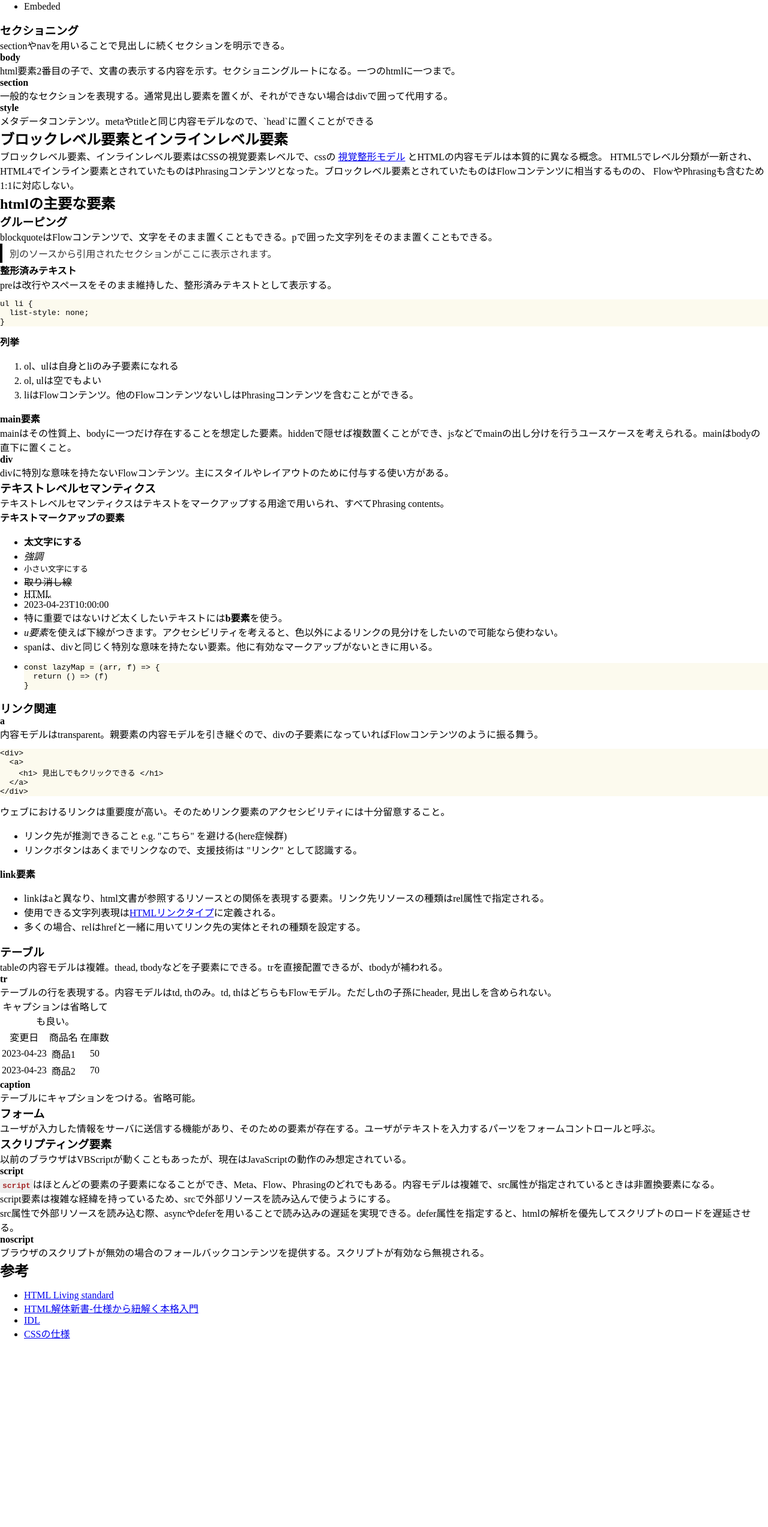
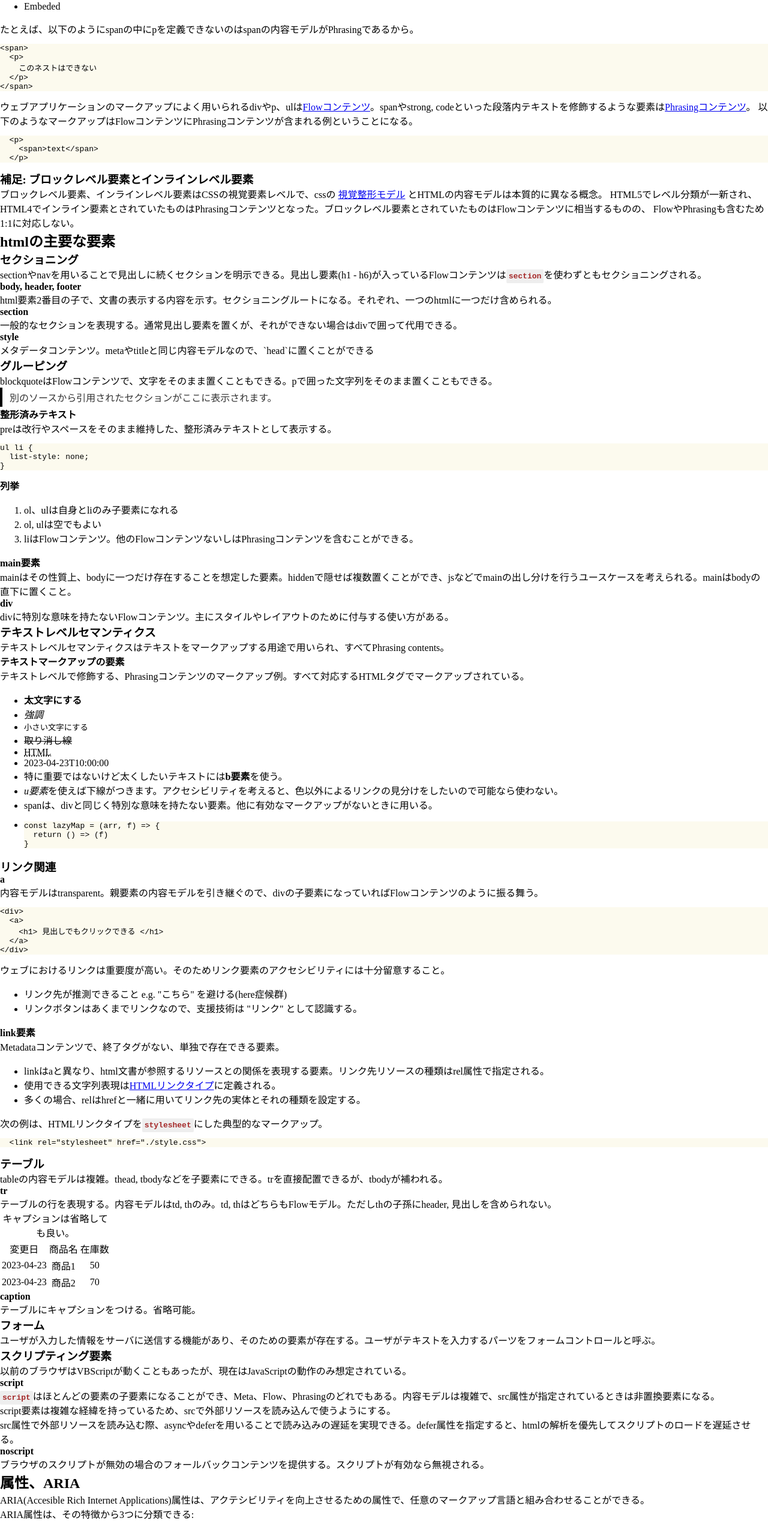
Before and after one commit to simonNozaki/html-language-specs, a plain HTML site: page index.html in a window 1280 px wide. Shown: the part 252-2797 px from the top of the page at 60% size. Before the commit the page ends 2502 px from the top, so only its background shows below. Drawn offline with Linux system fonts and the light colour scheme.

Commit message:
サンプルコード、メモの追加

```diff
--- a/index.html
+++ b/index.html
@@ -31,33 +31,48 @@
           <li>Interactive</li>
           <li>Embeded</li>
         </ul>
+        たとえば、以下のようにspanの中にpを定義できないのはspanの内容モデルがPhrasingであるから。
+<pre>
+&lt;span&gt;
+  &lt;p&gt;
+    このネストはできない
+  &lt;/p&gt;
+&lt;/span&gt;
+</pre>
+        ウェブアプリケーションのマークアップによく用いられるdivやp、ulは<a href="https://momdo.github.io/html/dom.html#flow-content">Flowコンテンツ</a>。spanやstrong, codeといった段落内テキストを修飾するような要素は<a href="https://momdo.github.io/html/dom.html#phrasing-content-2">Phrasingコンテンツ</a>。
+        以下のようなマークアップはFlowコンテンツにPhrasingコンテンツが含まれる例ということになる。
+<pre>
+  &lt;p&gt;
+    &lt;span&gt;text&lt;/span&gt;
+  &lt;/p&gt;
+</pre>
+        <section>
+          <h3>補足: ブロックレベル要素とインラインレベル要素</h3>
+          <p>
+            ブロックレベル要素、インラインレベル要素はCSSの視覚要素レベルで、cssの <a href="https://momdo.github.io/css2/visuren.html">視覚整形モデル</a> とHTMLの内容モデルは本質的に異なる概念。
+            HTML5でレベル分類が一新され、HTML4でインライン要素とされていたものはPhrasingコンテンツとなった。ブロックレベル要素とされていたものはFlowコンテンツに相当するものの、
+            FlowやPhrasingも含むため1:1に対応しない。
+          </p>
+        </section>
       </section>
       <section>
+        <h2>htmlの主要な要素</h2>
+        <section>
           <h3>セクショニング</h3>
-        sectionやnavを用いることで見出しに続くセクションを明示できる。
+          sectionやnavを用いることで見出しに続くセクションを明示できる。見出し要素(h1 - h6)が入っているFlowコンテンツは<code>section</code>を使わずともセクショニングされる。
           <section>
-          <h4>body</h4>
-          html要素2番目の子で、文書の表示する内容を示す。セクショニングルートになる。一つのhtmlに一つまで。
+            <h4>body, header, footer</h4>
+            html要素2番目の子で、文書の表示する内容を示す。セクショニングルートになる。それぞれ、一つのhtmlに一つだけ含められる。
           </section>
           <section>
             <h4>section</h4>
-          一般的なセクションを表現する。通常見出し要素を置くが、それができない場合はdivで囲って代用する。
+            一般的なセクションを表現する。通常見出し要素を置くが、それができない場合はdivで囲って代用できる。
           </section>
           <section>
             <h4>style</h4>
             メタデータコンテンツ。metaやtitleと同じ内容モデルなので、`head`に置くことができる
           </section>
         </section>
-      <section>
-        <h2>ブロックレベル要素とインラインレベル要素</h2>
-        <p>
-          ブロックレベル要素、インラインレベル要素はCSSの視覚要素レベルで、cssの <a href="https://momdo.github.io/css2/visuren.html">視覚整形モデル</a> とHTMLの内容モデルは本質的に異なる概念。
-          HTML5でレベル分類が一新され、HTML4でインライン要素とされていたものはPhrasingコンテンツとなった。ブロックレベル要素とされていたものはFlowコンテンツに相当するものの、
-          FlowやPhrasingも含むため1:1に対応しない。
-        </p>
-      </section>
-      <section>
-        <h2>htmlの主要な要素</h2>
         <section>
           <h3>グルーピング</h3>
           <p>blockquoteはFlowコンテンツで、文字をそのまま置くこともできる。pで囲った文字列をそのまま置くこともできる。</p>
@@ -96,6 +111,7 @@ ul li {
           <p>テキストレベルセマンティクスはテキストをマークアップする用途で用いられ、すべてPhrasing contents。</p>
           <section>
             <h4>テキストマークアップの要素</h4>
+            テキストレベルで修飾する、Phrasingコンテンツのマークアップ例。すべて対応するHTMLタグでマークアップされている。
             <ul>
               <li><strong>太文字にする</strong></li>
               <li><em>強調</em></li>
@@ -136,6 +152,7 @@ const lazyMap = (arr, f) => {
           </section>
           <section>
             <h4>link要素</h4>
+            Metadataコンテンツで、終了タグがない、単独で存在できる要素。
             <ul>
               <li>
                 linkはaと異なり、html文書が参照するリソースとの関係を表現する要素。リンク先リソースの種類はrel属性で指定される。
@@ -147,6 +164,10 @@ const lazyMap = (arr, f) => {
                 多くの場合、relはhrefと一緒に用いてリンク先の実体とそれの種類を設定する。
               </li>
             </ul>
+            次の例は、HTMLリンクタイプを<code>stylesheet</code>にした典型的なマークアップ。
+<pre>
+  &lt;link rel="stylesheet" href="./style.css"&gt;
+</pre>
           </section>
         </section>
         <section>
@@ -204,12 +225,42 @@ const lazyMap = (arr, f) => {
           </section>
         </section>
       </section>
+      <section>
+        <h2>属性、ARIA</h2>
+        <p>ARIA(Accesible Rich Internet Applications)属性は、アクテシビリティを向上させるための属性で、任意のマークアップ言語と組み合わせることができる。</p>
+        ARIA属性は、その特徴から3つに分類できる:
+        <ul>
+          <li>ロール</li>
+          <li>ステート</li>
+          <li>プロパティ</li>
+        </ul>
+        <section>
+          <h3>代表的なaria-*属性</h3>
+          <section>
+            <h4>aria-hidden[state]</h4>
+            <p>支援技術に存在しないことを伝える属性。意図しない、ないしは冗長な読み上げをスキップさせられる。</p>
+          </section>
+          <section>
+            <h4>aria-label[property]</h4>
+            <p>要素にアクセシブルな名前を与える。例えば、アイコンボタンなどテキストから文脈を伝えづらいケースでは与えた名前によってアクションが明瞭に伝わる。</p>
+          </section>
+          <section>
+            <h4>aria-labelledby[property]</h4>
+            <p>aria-labelと同様の働きをするが、aria-labelledbyは要素のIDを指定する。</p>
+          </section>
+          <section>
+            <h4>aria-haspopup</h4>
+            <p>属性が指定された要素にポップアップがあることを伝える。視覚的にしかわからないドロップダウンの存在を提示できる。</p>
+          </section>
+        </section>
+      </section>
     </main>
     <footer>
       <nav>
         <h2>参考</h2>
         <ul>
           <li><a href="https://html.spec.whatwg.org/multipage/">HTML Living standard</a></li>
+          <li><a href="https://github.com/whatwg/html">WHATWG/HTML | GitHub</a></li>
           <li><a href="https://www.amazon.co.jp/gp/product/4862465277/ref=ppx_yo_dt_b_asin_title_o00_s01?ie=UTF8&psc=1">HTML解体新書-仕様から紐解く本格入門</a></li>
           <li><a href="https://developer.mozilla.org/ja/docs/Glossary/IDL">IDL</a></li>
           <li><a href="./css.html">CSSの仕様</a></li>
```
Lines whose indentation alone changed are shown as unchanged.
